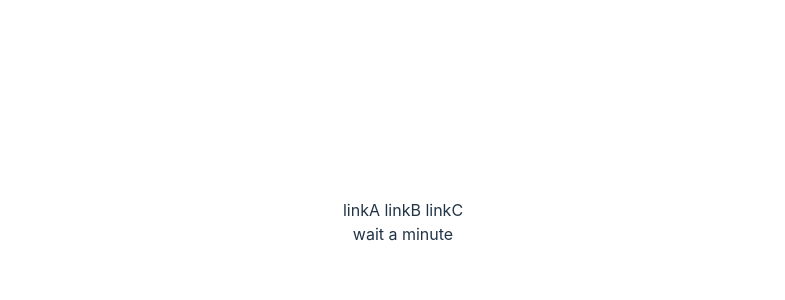
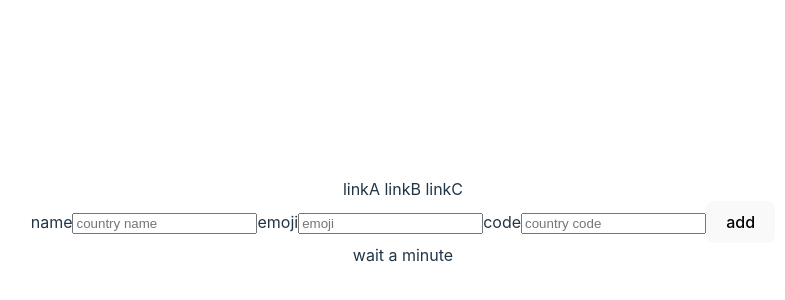
Before and after one commit to WildCodeSchool-CDA-FT-2024-09/checkpoint_3, a React (Vite) app in the folder client/: page / in a window 1280 px wide. Shown: the part 178-478 px from the top of the page, without its empty margins (237-1022 px from the left). Built offline with nearby package versions, Linux system fonts and the light colour scheme.

Commit message:
created add a country form and home page

```diff
--- /dev/null
+++ b/client/src/components/NewCountryForm/NewCountryForm.tsx
@@ -0,0 +1,43 @@
+import { useRef } from "react";
+
+export default function NewCountryForm() {
+  const handleSubmit = (e) => {
+    e.preventDefault();
+    const name = nameRef.current?.value;
+    const emoji = emojiRef.current?.value;
+    const code = codeRef.current?.value;
+
+    // console.log({name, emoji, code});
+  };
+
+  const nameRef = useRef<HTMLInputElement>(null);
+  const emojiRef = useRef<HTMLInputElement>(null);
+  const codeRef = useRef<HTMLInputElement>(null);
+
+  return (
+    <form onSubmit={handleSubmit}>
+      <label htmlFor="name-input">name</label>
+      <input
+        id="name-input"
+        type="text"
+        placeholder="country name"
+        ref={nameRef}
+      ></input>
+      <label htmlFor="emoji-input">emoji</label>
+      <input
+        id="emoji-input"
+        type="text"
+        placeholder="emoji"
+        ref={emojiRef}
+      ></input>
+      <label htmlFor="code-input">code</label>
+      <input
+        id="code-input"
+        type="text"
+        placeholder="country code"
+        ref={codeRef}
+      ></input>
+      <button role="button">add</button>
+    </form>
+  );
+}
--- a/client/src/pages/Country/Country.tsx
+++ b/client/src/pages/Country/CountryPage.tsx
@@ -1,7 +1,7 @@
 import { useParams } from "react-router-dom";
 import { useCountryQuery } from "../../generated/graphql-types";
 
-export default function Country() {
+export default function CountryPage() {
   const { countryCode } = useParams();
   const { data } = useCountryQuery({ variables: { code: countryCode } });
   if (data)
--- /dev/null
+++ b/client/src/pages/Home/HomePage.tsx
@@ -0,0 +1,11 @@
+import CountriesList from "../../components/CountriesList/CountriesList";
+import NewCountryForm from "../../components/NewCountryForm/NewCountryForm";
+
+export default function HomePage() {
+  return (
+    <>
+      <NewCountryForm />
+      <CountriesList />
+    </>
+  );
+}
```
Also changed, not shown: client/src/main.tsx (+4 -4 lines).
